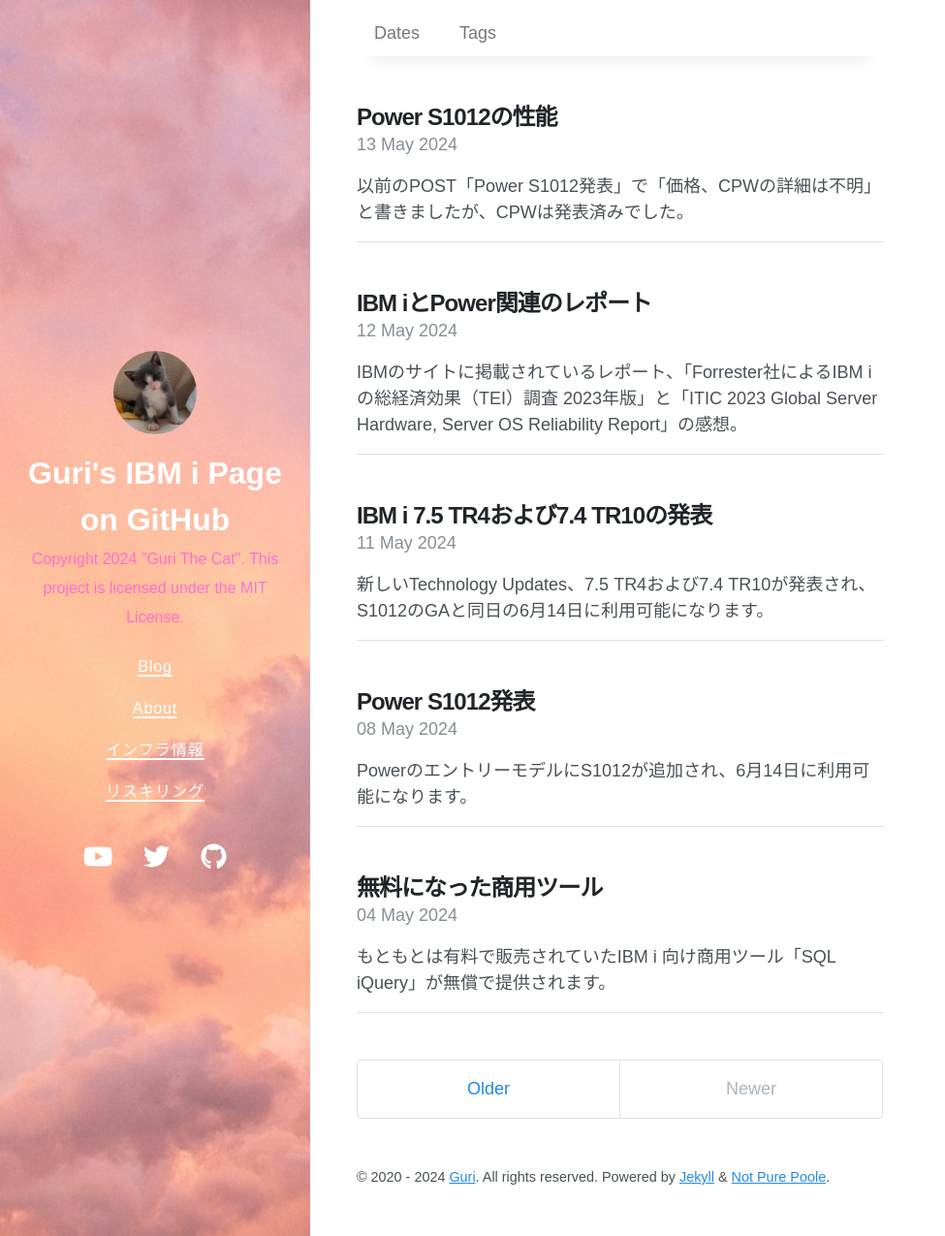
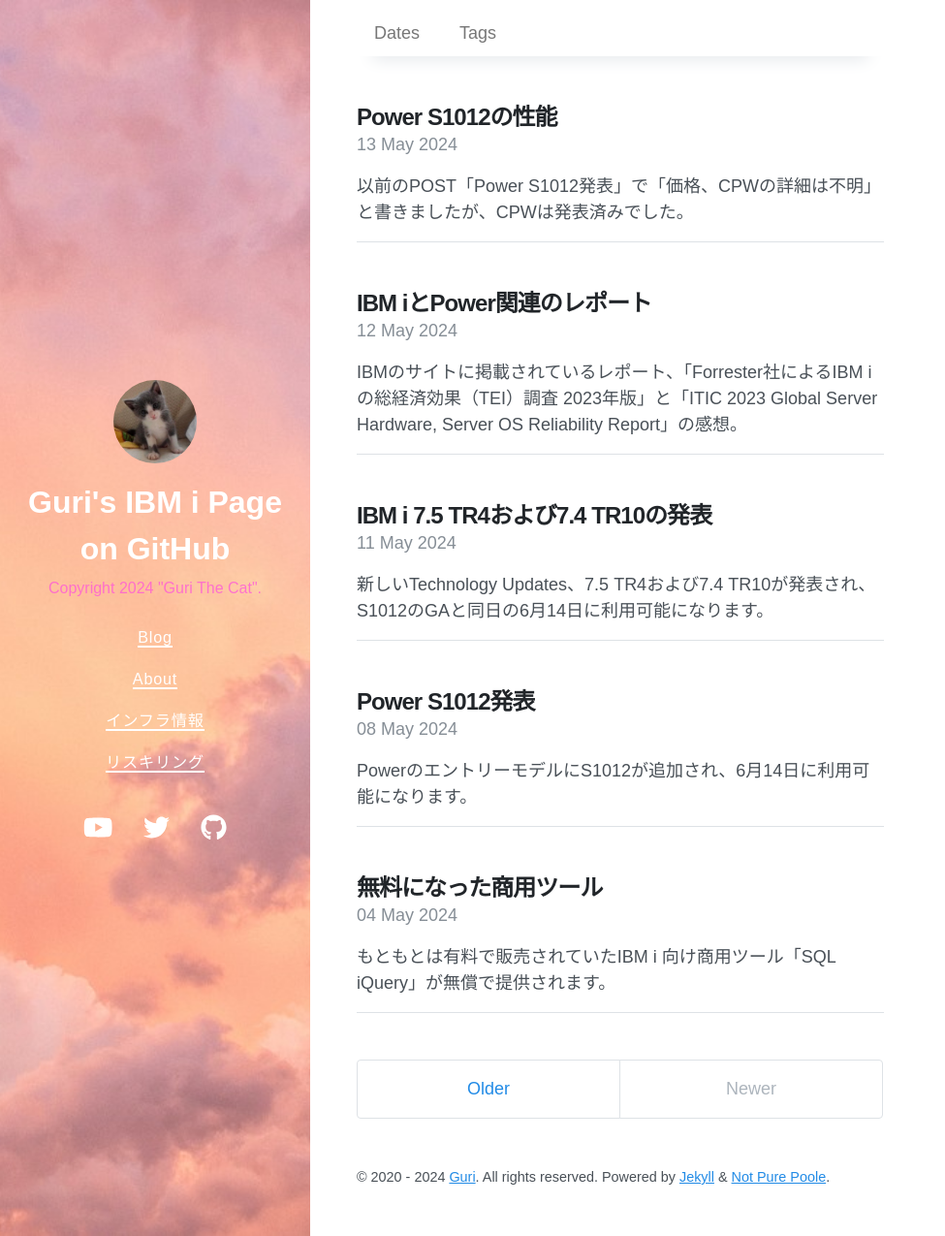
Before and after one commit to GuriCat/GuriPages, a Jekyll site: the page built from index.html, in a window 1280 px wide and 1275 px high. Shown: the whole window at 97% size, without its empty margins (0-975 px from the left). Built offline with Jekyll 4.4.1, drawn with Linux system fonts in a browser that asks for light colours; nearby versions of some CDN libraries; a script that is not in the unit is left out; the list of posts is cut into pages by our own code.

Commit message:
Update _config.yml

```diff
--- a/_config.yml
+++ b/_config.yml
@@ -1,8 +1,7 @@
 # Setup
 title: Guri's IBM i Page on GitHub
 description: # >- # this means to ignore newlines until "baseurl:"
-  <font color="#ff4dde">Copyright 2024 "Guri The Cat".
-  This project is licensed under the MIT License.</font>
+  <font color="#ff4dde">Copyright 2024 "Guri The Cat".</font>
   <br>
   <div data-iframe-width="140" data-iframe-height="140" data-share-badge-id="ab7f12ee-5cc3-4a57-858b-c00b76614392" data-share-badge-host="https://www.credly.com"></div>
   <script type="text/javascript" async src="//cdn.credly.com/assets/utilities/embed.js"></script>
```
